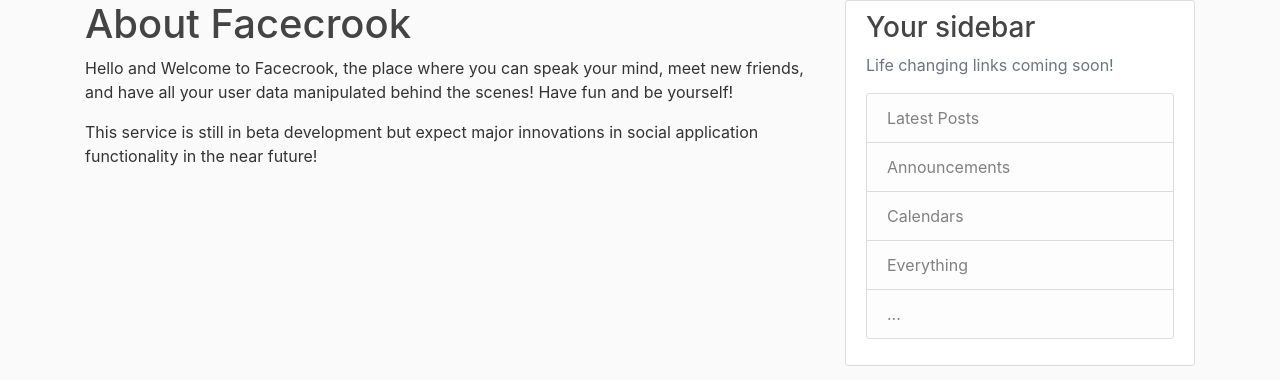
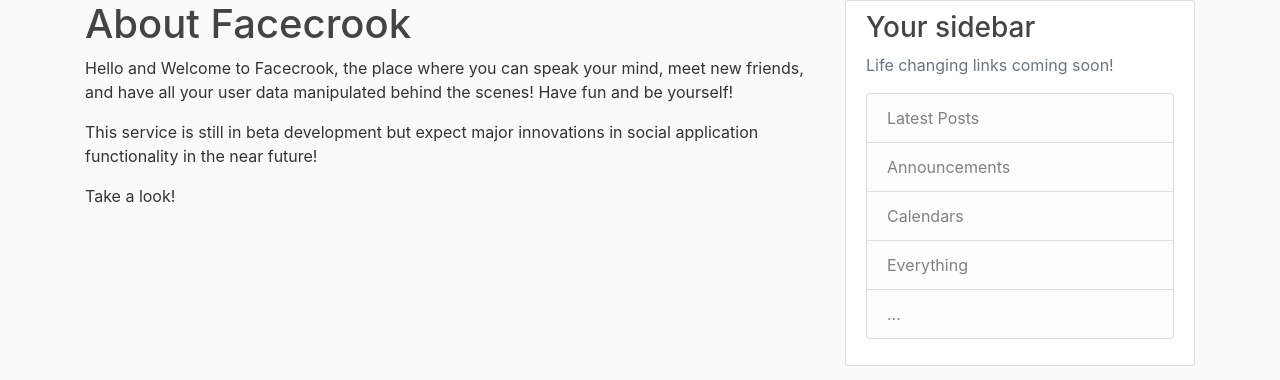
Before and after one commit to AndyDeNike/django_facecrook, a Django app: page /about/ in a window 1280 px wide. Shown: the part 80-460 px from the top of the page. Run offline with Django 3.2, Linux system fonts and the light colour scheme; some libraries are stand-ins or nearby versions.

Commit message:
Added to about.html

```diff
--- a/blog/templates/blog/about.html
+++ b/blog/templates/blog/about.html
@@ -3,4 +3,5 @@
 	<h1>About Facecrook</h1>
 	<p>Hello and Welcome to Facecrook, the place where you can speak your mind, meet new friends, and have all your user data manipulated behind the scenes!  Have fun and be yourself!</p>
 	<p>This service is still in beta development but expect major innovations in social application functionality in the near future!</p>
+	<p>Take a look!<p>
 {% endblock content %}
```
